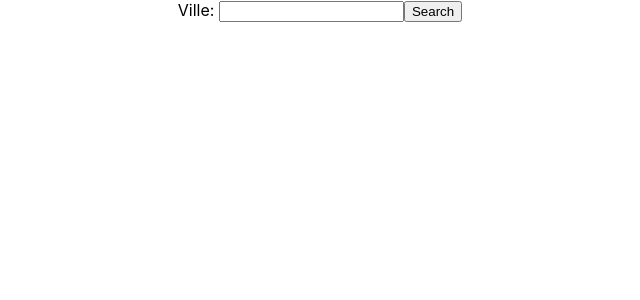
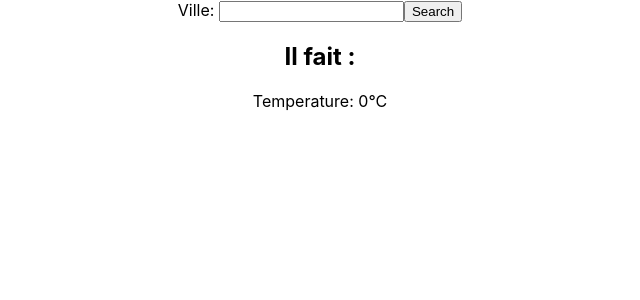
Before and after one commit to DoryanF/react_exo_app_meteo, a React (Create React App) app: page / in a window 1280 px wide. Shown: the top 300 px of the page, without its empty margins (320-960 px from the left). Built offline with nearby package versions, Linux system fonts and the light colour scheme; no server answers.

Commit message:
second commit

```diff
--- a/src/components/formulaire/FormulaireCity.tsx
+++ b/src/components/formulaire/FormulaireCity.tsx
@@ -10,11 +10,13 @@ const FormulaireCity = () => {
 
     const [weatherData, setWeatherData] = useState();
 
+    const [temperature, setTemperature] = useState(0);
+
     const handleChange = (event: React.ChangeEvent<HTMLInputElement>) => {
         setCity(event.target.value);
     }
 
-
+    //Je récupère la longitude et lattitude et je l'insert dans mes useState
    useEffect(() => {
         serviceMeteo.getCityData(city)
         .then(data => {
@@ -24,13 +26,14 @@ const FormulaireCity = () => {
         .catch((error) => console.error(error));
    }, [])
 
-   console.log(lattitude, longitude);
 
+   //Je récupère les données de l'API avec la longitude et lattitude récupérer plus haut
    const viewWeather = (e: React.MouseEvent<HTMLFormElement>) => {
         e.preventDefault();
         serviceMeteo.getWeather(lattitude, longitude)
         .then((data) => {
-            setWeatherData(data);
+            setWeatherData(data.weather[0].main);
+            setTemperature(Math.round((data.main.temp) - 273.15))
         })
    }
 
@@ -44,7 +47,8 @@ const FormulaireCity = () => {
             <input type="submit" value="Search" />
         </form>
         <div>
-            <h2>{weatherData}</h2>
+            <h2>Il fait : {weatherData}</h2>
+            <p>Temperature: {temperature}°C</p>
         </div>
     </div>
   )
```
